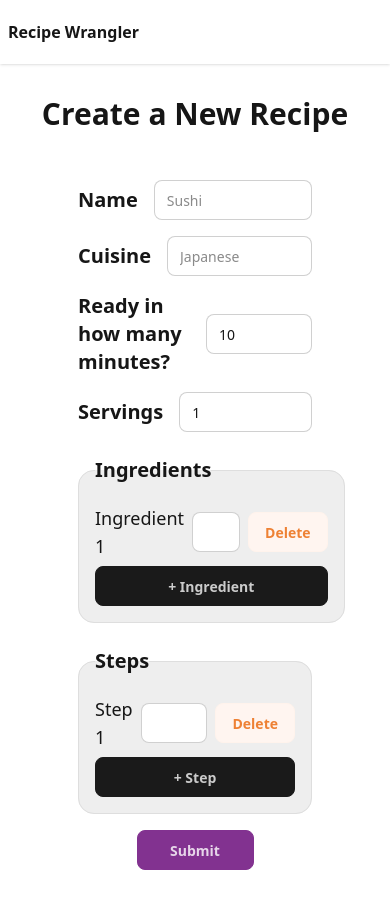
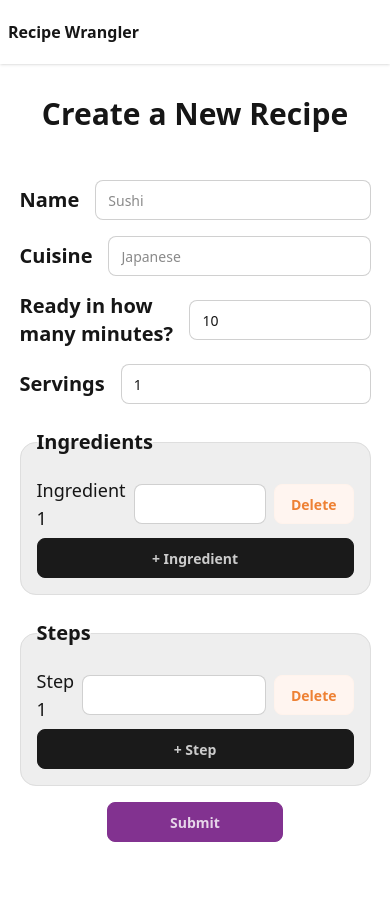
Before and after one commit to Justin-K-Ellis/recipe_wrangler_client, a Next.js app: page /home/create in a window 390 px wide. Shown: the top 908 px of the page. Built offline with nearby package versions, Linux system fonts and the light colour scheme; no server answers.

Commit message:
fix: improve mobile spacing
Correct odd spacing and centering on mobile view for the home page &
create page.

```diff
--- a/src/app/home/create/page.tsx
+++ b/src/app/home/create/page.tsx
@@ -101,9 +101,12 @@ export default function Page() {
   }
 
   return (
-    <div className="flex flex-col items-center">
+    <div className="flex flex-col items-center mb-4">
       <PageTitle text="Create a New Recipe" />
-      <form onSubmit={handleSubmit} className="flex flex-col mt-8 gap-4 w-6/10">
+      <form
+        onSubmit={handleSubmit}
+        className="flex flex-col mt-8 gap-4 w-9/10 md:w-6/10"
+      >
         {/* Name */}
         <div className="flex flex-row gap-4 items-center">
           <label className="text-xl font-bold">Name</label>
--- a/src/app/home/page.tsx
+++ b/src/app/home/page.tsx
@@ -2,7 +2,7 @@ import StartChoiceCard from "../components/StartChoiceCard";
 
 export default function page() {
   return (
-    <section className="flex md:flex-row flex-col md:justify-center justify-start gap-4 h-full">
+    <section className="flex md:flex-row flex-col md:justify-center justify-start items-center gap-4 h-full">
       <StartChoiceCard
         title="Find a Recipe"
         description="Search by cusine, ingredient, or dish name"
```
